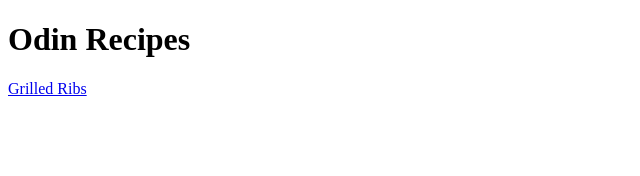
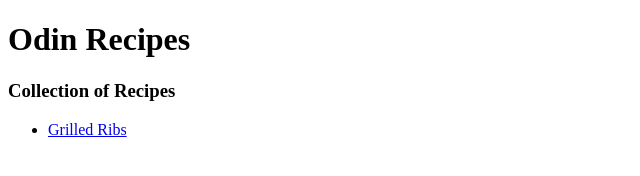
Before and after one commit to JamieYau/Odin-recipes, a plain HTML site: page index.html in a window 1280 px wide. Shown: the whole page, without its empty margins (0-640 px from the left). Drawn offline with Linux system fonts and the light colour scheme.

Commit message:
Add list of recipes for index

```diff
--- a/index.html
+++ b/index.html
@@ -1,13 +1,16 @@
 <!DOCTYPE html>
 <html lang="en">
-<head>
-    <meta charset="UTF-8">
-    <meta http-equiv="X-UA-Compatible" content="IE=edge">
-    <meta name="viewport" content="width=device-width, initial-scale=1.0">
+  <head>
+    <meta charset="UTF-8" />
+    <meta http-equiv="X-UA-Compatible" content="IE=edge" />
+    <meta name="viewport" content="width=device-width, initial-scale=1.0" />
     <title>Odin Recipes</title>
-</head>
-<body>
+  </head>
+  <body>
     <h1>Odin Recipes</h1>
-    <a href="grilled_ribs.html">Grilled Ribs</a>
-</body>
+    <h3>Collection of Recipes</h3>
+    <ul>
+      <li><a href="recipes/grilled_ribs.html">Grilled Ribs</a></li>
+    </ul>
+  </body>
 </html>
```
